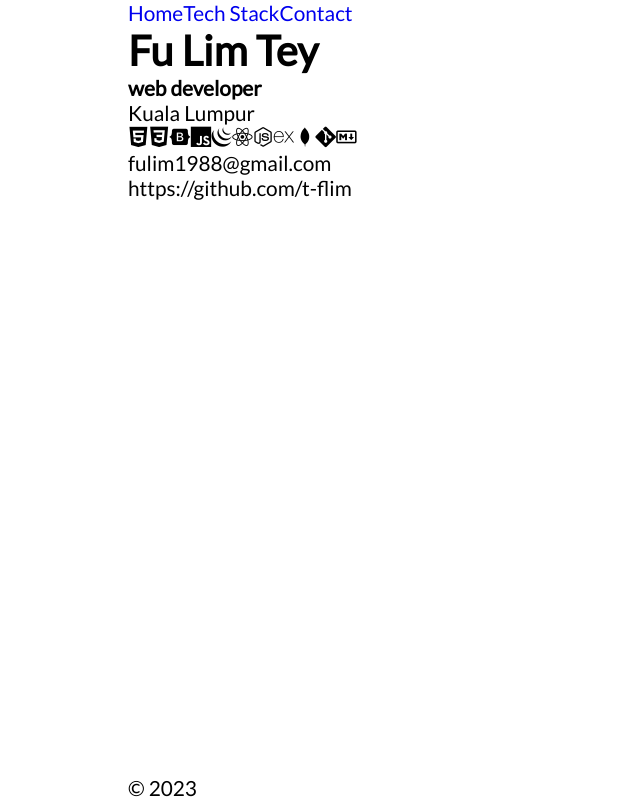
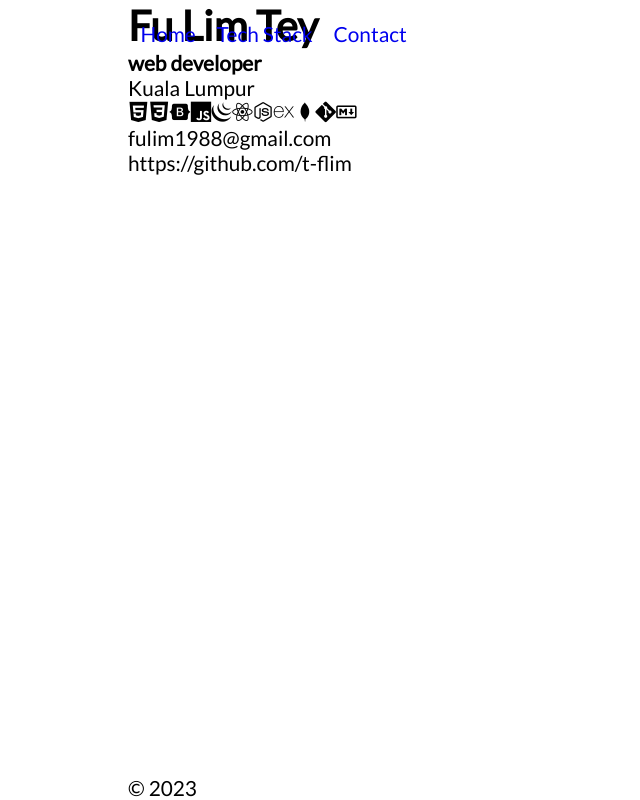
Before and after one commit to t-flim/t-flim.github.io, a React (Vite) app: page / in a window 1280 px wide. Shown: the whole page, without its empty margins (0-640 px from the left). Built offline with nearby package versions, Linux system fonts and the light colour scheme.

Commit message:
Add NavBar styling

```diff
--- a/src/components/navbar/NavBar.css
+++ b/src/components/navbar/NavBar.css
@@ -1,5 +1,6 @@
 .nav__list {
     list-style: none;
+    gap: 1em;
 }
 
 .nav__list--link {
@@ -7,5 +8,8 @@
 }
 
 #nav {
+    position: fixed;
     width: 100%;
+    top: 0;
+    padding: 1em 0.75em;
 }
```
